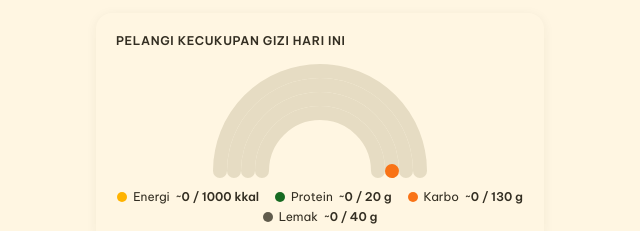
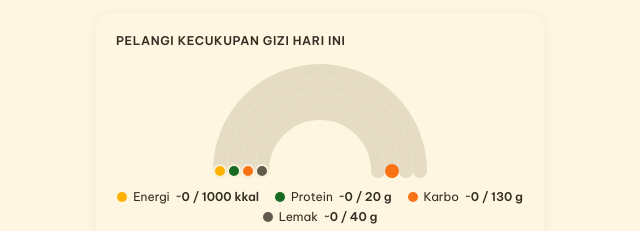
Before and after one commit to crispysaladmayo/suppa, a plain HTML site: page app/today.html in a window 1280 px wide. Shown: the part 193-424 px from the top of the page, 320-960 px from the left. Drawn offline with nearby package versions, Linux system fonts and the light colour scheme; no server answers.

Commit message:
feat(today): add starting nodes on nutrition arc baselines
Made-with: Cursor

```diff
--- a/app/today.html
+++ b/app/today.html
@@ -67,6 +67,13 @@
             <path id="arc-protein" pathLength="100" d="M 24 110 A 86  86  0 0 1 196 110" fill="none" stroke="#176a21" stroke-width="14" stroke-linecap="round" stroke-dasharray="100 100" stroke-dashoffset="100"/>
             <path id="arc-carbs"   pathLength="100" d="M 38 110 A 72  72  0 0 1 182 110" fill="none" stroke="#f97316" stroke-width="14" stroke-linecap="round" stroke-dasharray="100 100" stroke-dashoffset="100"/>
             <path id="arc-fat"     pathLength="100" d="M 52 110 A 58  58  0 0 1 168 110" fill="none" stroke="#605b4c" stroke-width="14" stroke-linecap="round" stroke-dasharray="100 100" stroke-dashoffset="100"/>
+            <!-- Starting nodes (left baseline) — matches M x110 of each progress path -->
+            <g class="arc-start-nodes" aria-hidden="true">
+              <circle cx="10" cy="110" r="6" fill="#FFB300" stroke="#f9f0db" stroke-width="2"/>
+              <circle cx="24" cy="110" r="6" fill="#176a21" stroke="#f9f0db" stroke-width="2"/>
+              <circle cx="38" cy="110" r="6" fill="#f97316" stroke="#f9f0db" stroke-width="2"/>
+              <circle cx="52" cy="110" r="6" fill="#605b4c" stroke="#f9f0db" stroke-width="2"/>
+            </g>
           </svg>
         </div>
         <!-- Arc legend -->
```
